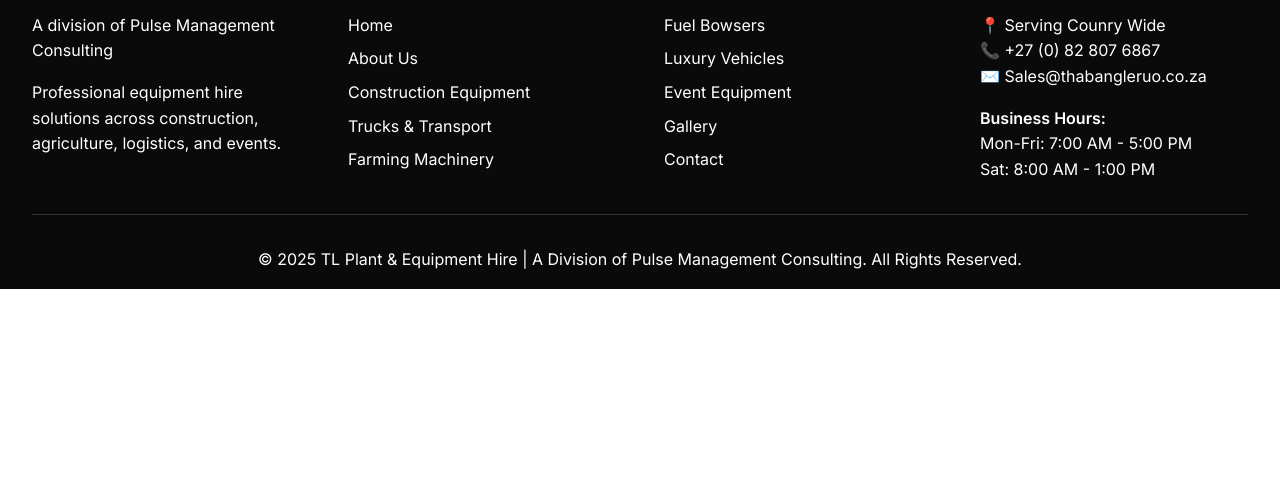
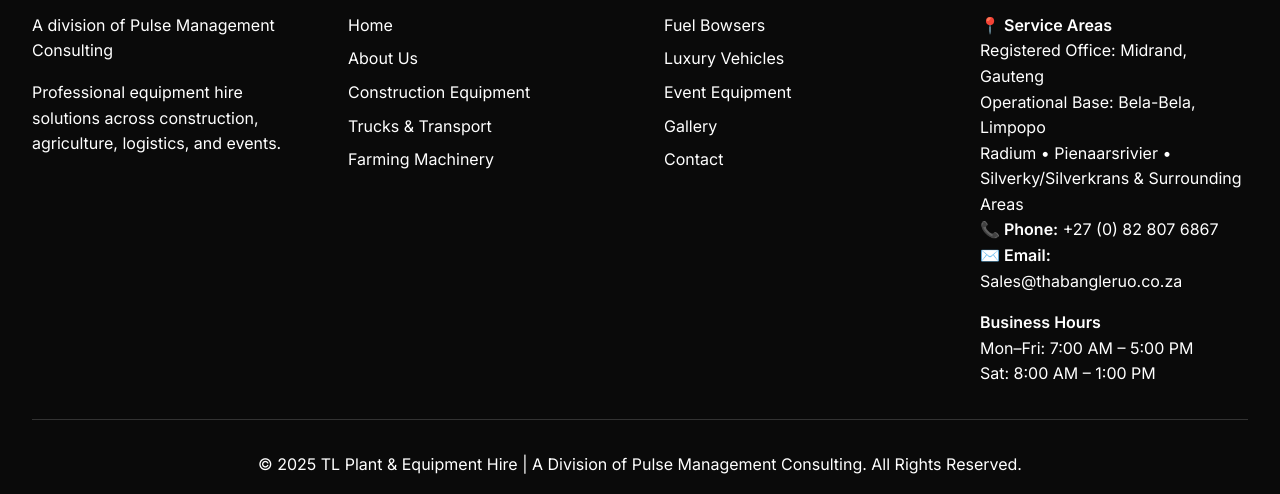
Before and after one commit to molatlhegiM/TL-Plant-Equipment-Hire, a plain HTML site: page index.html in a window 1280 px wide. Shown: the part 2938-3432 px from the top of the page. Before the commit the page ends 3227 px from the top, so only its background shows below. Drawn offline with Linux system fonts and the light colour scheme.

Commit message:
Address update

```diff
--- a/index.html
+++ b/index.html
@@ -2138,9 +2138,14 @@
                             <div class="contact-item">
                                 <div class="contact-icon"><i class="fas fa-map-marker-alt"></i></div>
                                 <div>
-                                    <h4>Service Areas</h4>
-                                    <p>Midrand, Johannesburg, Pretoria<br>Gauteng & Surrounding Areas</p>
-                                </div>
+                                     <h4>Service Areas</h4>
+                               <p>
+                                   <strong>Registered Office:</strong> Midrand, Gauteng<br>
+                                   <strong>Operational Base:</strong> Bela-Bela, Limpopo<br>
+                                   Radium • Pienaarsrivier • Silverkyle Bela-Bela & Surrounding Areas
+                               </p>
+                               </div>
+
                             </div>
                             <div class="contact-item">
                                 <div class="contact-icon"><i class="fas fa-phone"></i></div>
@@ -2263,13 +2268,20 @@
                 </ul>
             </div>
             <div class="footer-section">
-                <h3>Contact Info</h3>
-                <p>📍 Serving Counry Wide</p>
-                <p>📞 +27 (0) 82 807 6867</p>
-                <p>✉️ Sales@thabangleruo.co.za</p>
-                <p style="margin-top: 1rem; font-weight: 600;">Business Hours:</p>
-                <p>Mon-Fri: 7:00 AM - 5:00 PM<br>Sat: 8:00 AM - 1:00 PM</p>
-            </div>
+            <h3>Contact Info</h3>
+
+                <p><strong>📍 Service Areas</strong><br>
+                Registered Office: Midrand, Gauteng<br>
+                Operational Base: Bela-Bela, Limpopo<br>
+                Radium • Pienaarsrivier • Silverky/Silverkrans & Surrounding Areas</p>
+
+                <p><strong>📞 Phone:</strong> +27 (0) 82 807 6867</p>
+              <p><strong>✉️ Email:</strong> Sales@thabangleruo.co.za</p>
+
+              <p style="margin-top: 1rem; font-weight: 600;">Business Hours</p>
+              <p>Mon–Fri: 7:00 AM – 5:00 PM<br>Sat: 8:00 AM – 1:00 PM</p>
+              </div>
+
         </div>
         <div class="footer-bottom">
             <p>&copy; 2025 TL Plant & Equipment Hire | A Division of Pulse Management Consulting. All Rights Reserved.</p>
```
